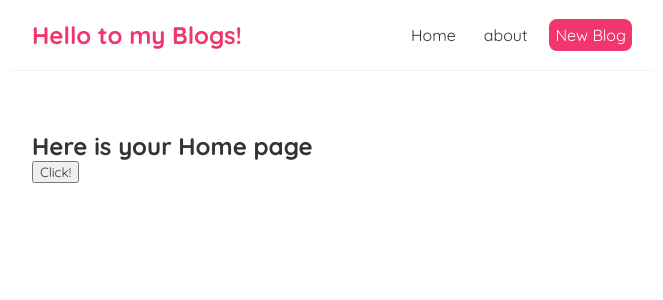
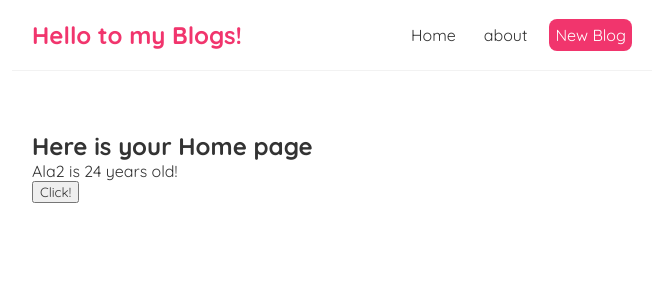
Before and after one commit to EngAla2/React-Blog, a React (Create React App) app: page / in a window 1280 px wide. Shown: the top 300 px of the page, without its empty margins (308-971 px from the left). Built offline with nearby package versions, Linux system fonts and the light colour scheme.

Commit message:
Blog(buton): useState

```diff
--- a/src/component/home.js
+++ b/src/component/home.js
@@ -1,11 +1,18 @@
+import { useState } from 'react'
 const Home = () => {
-  const onclickHandler = (name) => {
-    console.log("Hi from home! " + name);
-  };
+  const [name, setName] = useState('Ala2')
+  const [age, setAge] = useState(24)
+
+  const onclickHandler = () => {
+    setName("Aseel");
+    setAge(20);
+  }
+
   return (
     <div className="home">
       <h2>Here is your Home page</h2>
-      <button onClick={() => onclickHandler('Ala2')}>
+      <p>{name} is {age} years old!</p>
+      <button onClick={() => onclickHandler()}>
         Click!
       </button>
     </div>
```
